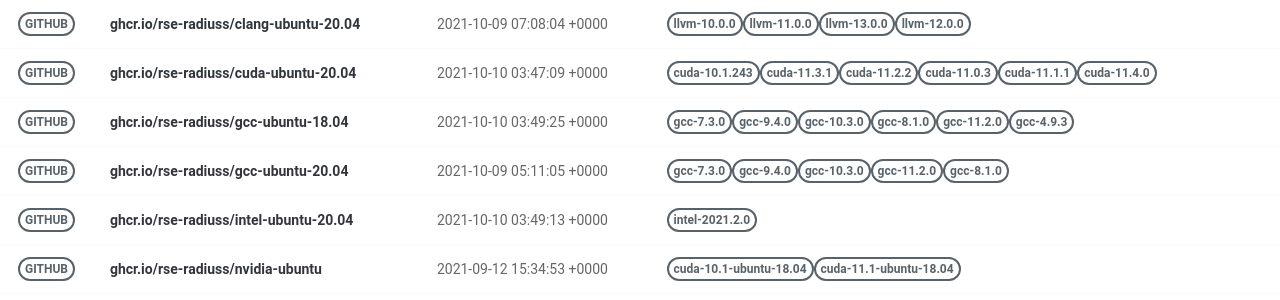
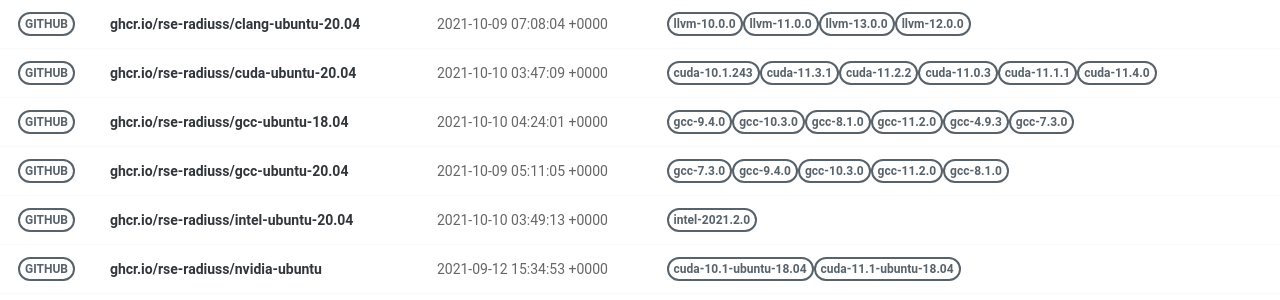
Before and after one commit to rse-ops/docker-images, a Jekyll site: the page built from pages/index.md, in a window 1280 px wide. Shown: the part 179-479 px from the top of the page. Built offline with Jekyll 4.4.1, drawn with Linux system fonts in a browser that asks for light colours; nearby versions of some CDN libraries.

Commit message:
Automated push to update library 2021-10-10

```diff
--- a/_library/ghcr.io-rse-radiuss-gcc-ubuntu-18.04.md
+++ b/_library/ghcr.io-rse-radiuss-gcc-ubuntu-18.04.md
@@ -1,14 +1,11 @@
 ---
 layout: container
 name: ghcr.io/rse-radiuss/gcc-ubuntu-18.04
-updated_at: 2021-10-10 03:49:25.761654
+updated_at: 2021-10-10 04:24:01.640369
 
 
 container_url: https://github.com/orgs/rse-radiuss/packages/container/package/gcc-ubuntu-18.04
 versions:
- - tag: gcc-7.3.0
-   dockerfile: https://github.com/rse-radiuss/docker-images/blob/main/ubuntu/gcc/Dockerfile
-   manifest: https://crane.ggcr.dev/manifest/ghcr.io/rse-radiuss/gcc-ubuntu-18.04:gcc-7.3.0
  - tag: gcc-9.4.0
    dockerfile: https://github.com/rse-radiuss/docker-images/blob/main/ubuntu/gcc/Dockerfile
    manifest: https://crane.ggcr.dev/manifest/ghcr.io/rse-radiuss/gcc-ubuntu-18.04:gcc-9.4.0
```
Also changed, not shown: other parts of _library/ghcr.io-rse-radiuss-gcc-ubuntu-18.04.md (+3 -0 lines).
